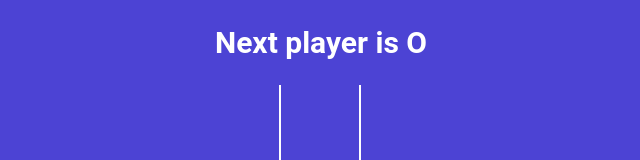
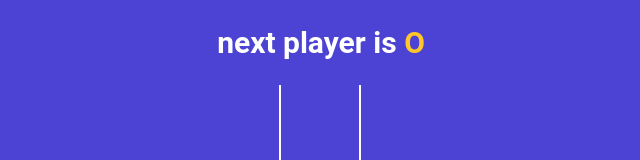
Before and after one commit to Manish3330/tictactoe-vite, a React (Vite) app: page / in a window 1280 px wide. Shown: the top 160 px of the page, without its empty margins (319-959 px from the left). Built offline with nearby package versions, Linux system fonts and the light colour scheme.

Commit message:
created status component and updated game draw condition and colour of player

```diff
--- a/src/App.jsx
+++ b/src/App.jsx
@@ -2,22 +2,19 @@ import './style.scss';
 import Board from './components/Board';
 import { useState } from 'react';
 import { calculateWinner } from './winner';
+import StatusMessage from './components/SttatusMessage';
 function App() {
   const [squares, setSquares] = useState(Array(9).fill(null));
   const [isnext, setISnext] = useState(false);
   const winner = calculateWinner(squares);
 
-  const nextplayer = isnext ? 'X' : 'O';
-  const statusMessage = winner
-    ? `Winner is ${winner}`
-    : `Next player is ${nextplayer}`;
   const handleSquareClick = clickedPositon => {
     if (winner) return;
     if (squares[clickedPositon] == null) {
       setSquares(currSquares => {
         return currSquares.map((currSquareVal, pos) => {
           if (clickedPositon === pos) {
-            return isnext ? 'X' : '0';
+            return isnext ? 'X' : 'O';
           } else {
             return currSquareVal;
           }
@@ -30,7 +27,7 @@ function App() {
   return (
     <>
       <div className="app">
-        <h2>{statusMessage}</h2>
+       <StatusMessage winner={winner} squares={squares} isnext={isnext}/>
         <Board squares={squares} handleSquareClick={handleSquareClick} />
       </div>
     </>
--- /dev/null
+++ b/src/components/SttatusMessage.jsx
@@ -0,0 +1,24 @@
+const StatusMessage = ({winner, squares, isnext})=>
+{
+const noMovesLeft = squares.every((value)=>{return value!==null})
+  const rendermessage = ()=>
+  {
+    if(winner)
+    {
+      return(<div >Winner is <span className={winner==='X'? "text-green" : "text-orange"}>{winner}</span></div>)
+    }
+    else if(!winner && noMovesLeft)
+    {
+      return (<div>Game is tied !!!</div>)
+    }
+    else if(!winner && !noMovesLeft)
+    {
+      return (<div>next player is <span className={nextplayer==='X'? "text-green" : "text-orange"}>{nextplayer}</span></div>)
+    }
+  }
+
+  const nextplayer = isnext ? 'X' : 'O';
+
+    return (<h2>{rendermessage()}</h2>)
+}
+export default StatusMessage
```
